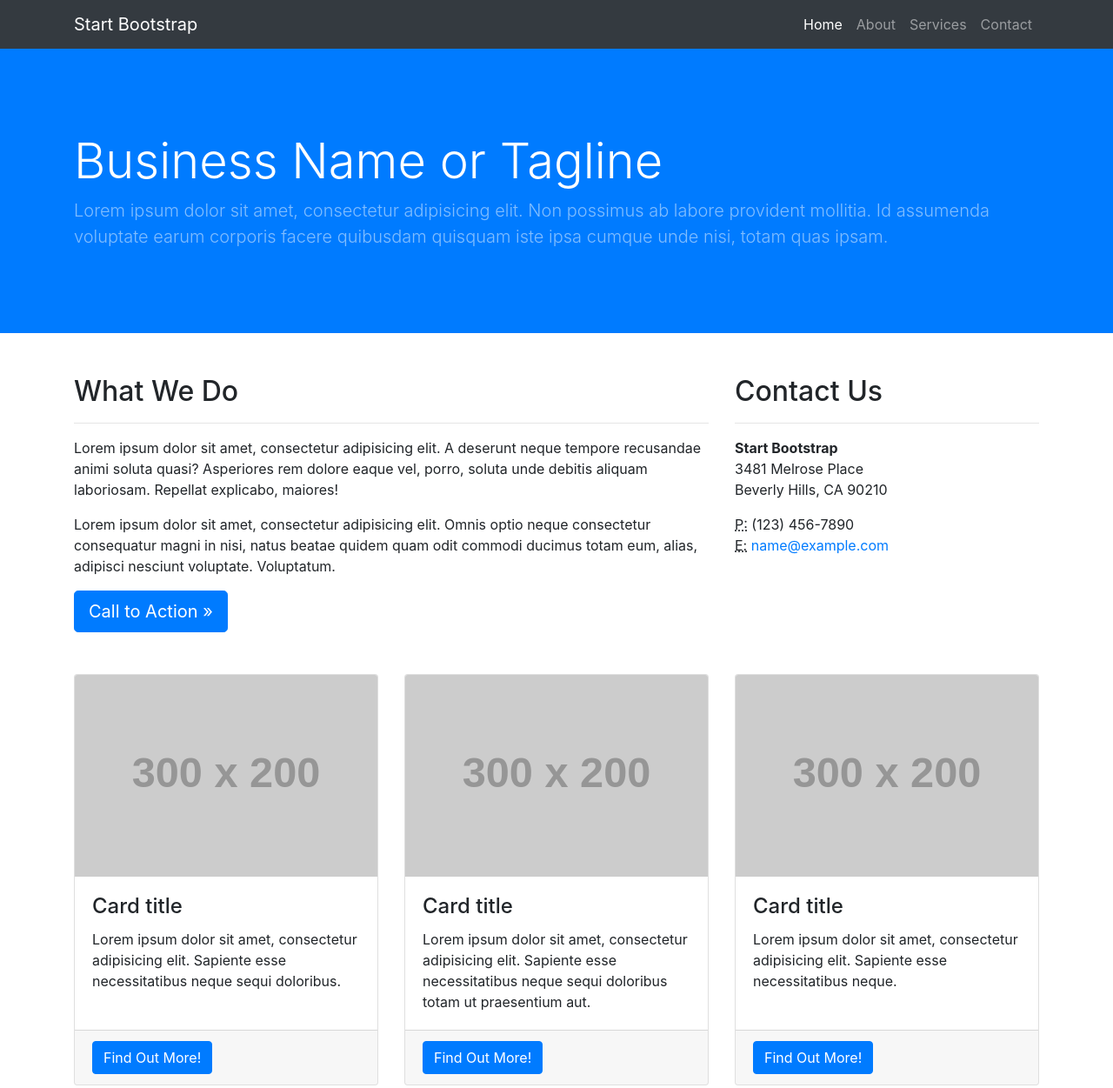
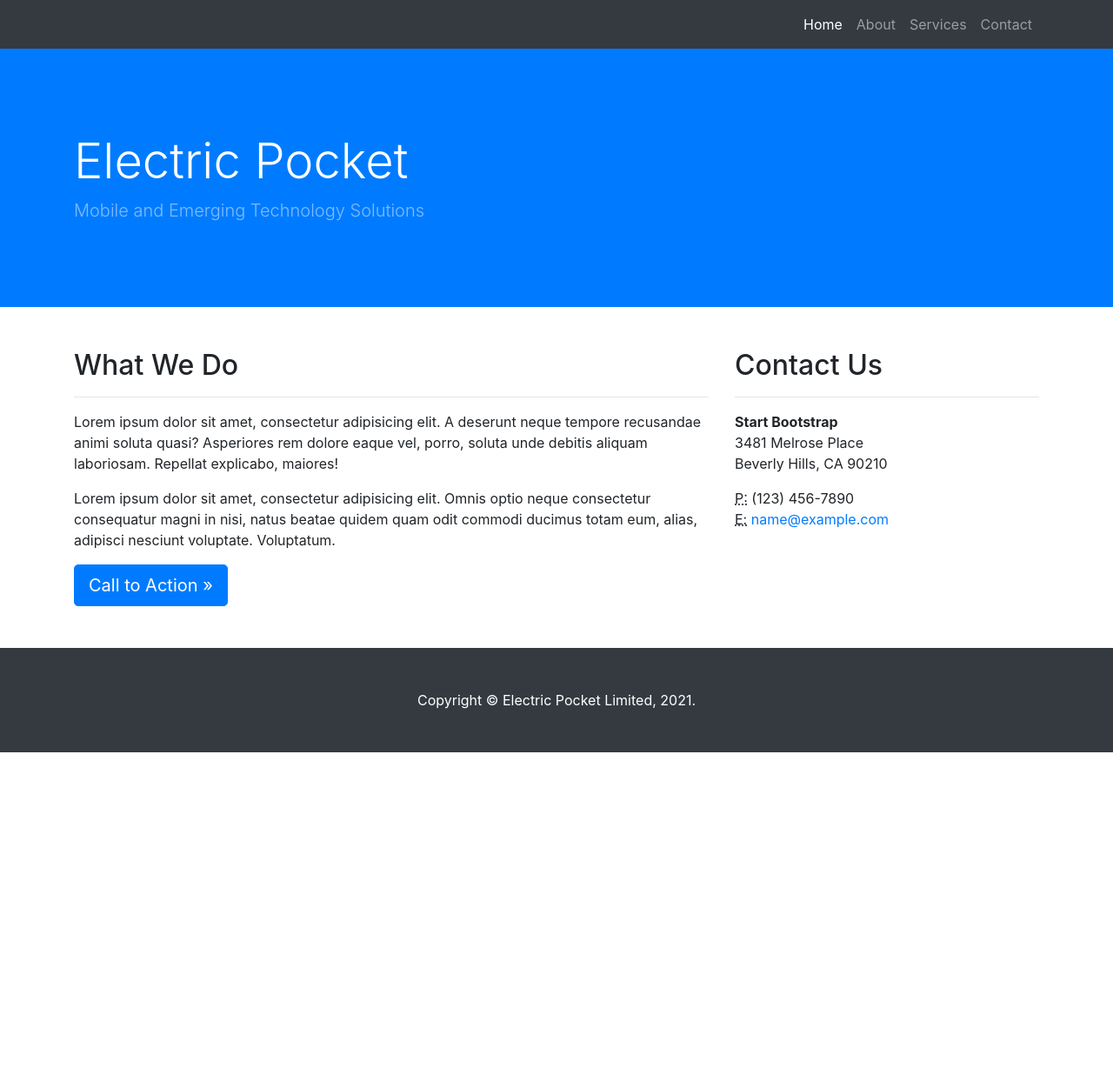
Before and after one commit to epocket/epocket.github.io, a website: page new.index.html in a window 1280 px wide. Shown: the top 1251 px of the page at 87% size. After the commit the page ends 865 px from the top, so only its background shows below. Drawn offline with Linux system fonts and the light colour scheme; placeholder pictures from the web are drawn by us.

Commit message:
Update new.index.html

```diff
--- a/new.index.html
+++ b/new.index.html
@@ -8,7 +8,7 @@
   <meta name="description" content="">
   <meta name="author" content="">
 
-  <title>Business Frontpage - Start Bootstrap Template</title>
+  <title>Electric Pocket Limited</title>
 
   <!-- Bootstrap core CSS -->
   <link href="vendor/bootstrap/css/bootstrap.min.css" rel="stylesheet">
@@ -23,7 +23,7 @@
   <!-- Navigation -->
   <nav class="navbar navbar-expand-lg navbar-dark bg-dark fixed-top">
     <div class="container">
-      <a class="navbar-brand" href="#">Start Bootstrap</a>
+      <a class="navbar-brand" href="#"> </a>
       <button class="navbar-toggler" type="button" data-toggle="collapse" data-target="#navbarResponsive" aria-controls="navbarResponsive" aria-expanded="false" aria-label="Toggle navigation">
         <span class="navbar-toggler-icon"></span>
       </button>
@@ -53,8 +53,8 @@
     <div class="container h-100">
       <div class="row h-100 align-items-center">
         <div class="col-lg-12">
-          <h1 class="display-4 text-white mt-5 mb-2">Business Name or Tagline</h1>
-          <p class="lead mb-5 text-white-50">Lorem ipsum dolor sit amet, consectetur adipisicing elit. Non possimus ab labore provident mollitia. Id assumenda voluptate earum corporis facere quibusdam quisquam iste ipsa cumque unde nisi, totam quas ipsam.</p>
+          <h1 class="display-4 text-white mt-5 mb-2">Electric Pocket</h1>
+          <p class="lead mb-5 text-white-50">Mobile and Emerging Technology Solutions</p>
         </div>
       </div>
     </div>
@@ -91,6 +91,7 @@
     </div>
     <!-- /.row -->
 
+    <!---
     <div class="row">
       <div class="col-md-4 mb-5">
         <div class="card h-100">
@@ -129,6 +130,7 @@
         </div>
       </div>
     </div>
+    -->
     <!-- /.row -->
 
   </div>
@@ -137,7 +139,7 @@
   <!-- Footer -->
   <footer class="py-5 bg-dark">
     <div class="container">
-      <p class="m-0 text-center text-white">Copyright &copy; Your Website 2020</p>
+      <p class="m-0 text-center text-white">Copyright &copy; Electric Pocket Limited, 2021.</p>
     </div>
     <!-- /.container -->
   </footer>
```
